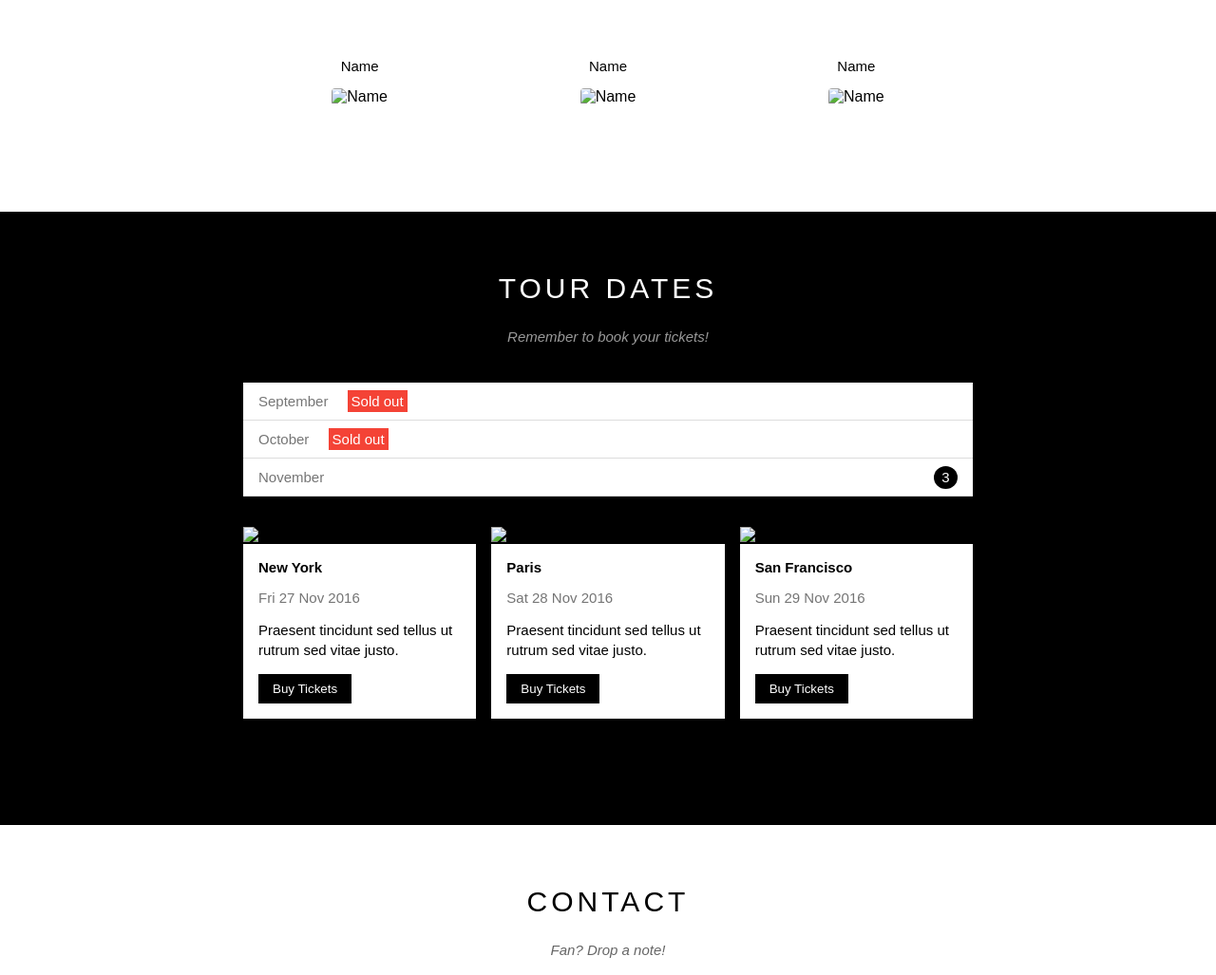
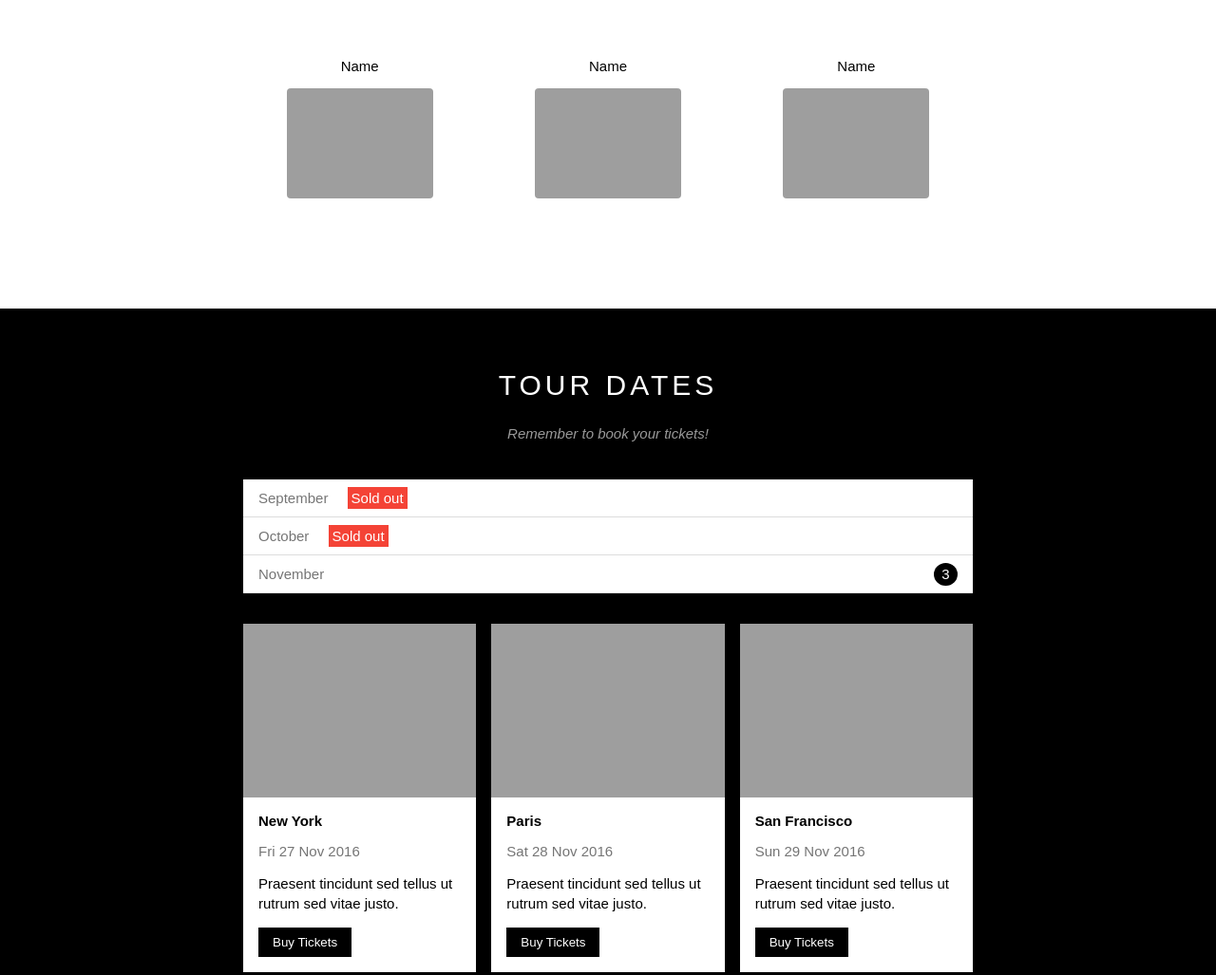
Before and after one commit to tungbo/w3_tunz, a plain HTML site: page index.html in a window 1280 px wide. Shown: the part 991-2018 px from the top of the page at 95% size. Drawn offline with Linux system fonts and the light colour scheme; the site is published under a folder, as on GitHub Pages, so addresses that start at the root find nothing.

Commit message:
fix picter

```diff
--- a/index.html
+++ b/index.html
@@ -63,15 +63,15 @@
                 <div class="row members-list">
                     <div class="col col-third s-col-full mt-32 text-center ">
                         <p class="member-name">Name</p>
-                        <img src="/assets/img/Team/bandmember.jpg" alt="Name" class="member-img">
+                        <img src="./assets/img/Team/bandmember.jpg" alt="Name" class="member-img">
                     </div>
                     <div class="col col-third s-col-full mt-32 text-center ">
                         <p class="member-name">Name</p>
-                        <img src="/assets/img/Team/bandmember.jpg" alt="Name" class="member-img">
+                        <img src="./assets/img/Team/bandmember.jpg" alt="Name" class="member-img">
                     </div>
                     <div class="col col-third s-col-full mt-32 text-center ">
                         <p class="member-name">Name</p>
-                        <img src="/assets/img/Team/bandmember.jpg" alt="Name" class="member-img">
+                        <img src="./assets/img/Team/bandmember.jpg" alt="Name" class="member-img">
                     </div>
                 </div>
             </div>
@@ -94,7 +94,7 @@
 
                     <div class="row place-list">
                         <div class="col col-third s-col-full mt-16">
-                            <img src="/assets/img/Places/place1.jpg" alt="New York" class="place-img">
+                            <img src="./assets/img/Places/place1.jpg" alt="New York" class="place-img">
                             <div class="place-body">
                                 <h3 class="place-heading">New York</h3>
                                 <p class="place-time">Fri 27 Nov 2016</p>
@@ -103,7 +103,7 @@
                             </div>
                         </div>
                         <div class="col col-third s-col-full mt-16">
-                            <img src="/assets/img/Places/place2.jpg" alt="Paris" class="place-img">
+                            <img src="./assets/img/Places/place2.jpg" alt="Paris" class="place-img">
                             <div class="place-body">
                                 <h3 class="place-heading">Paris</h3>
                                 <p class="place-time">Sat 28 Nov 2016</p>
@@ -112,7 +112,7 @@
                             </div>
                         </div>
                         <div class="col col-third s-col-full mt-16">
-                            <img src="/assets/img/Places/place3.jpg" alt="San Francisco" class="place-img">
+                            <img src="./assets/img/Places/place3.jpg" alt="San Francisco" class="place-img">
                             <div class="place-body">
                                 <h3 class="place-heading">San Francisco</h3>
                                 <p class="place-time">Sun 29 Nov 2016</p>
@@ -157,7 +157,7 @@
             <!-- End: Contact section -->
 
             <div class="map-section">
-                <img src="/assets/img/map/map.jpg" alt="Map">
+                <img src="./assets/img/map/map.jpg" alt="Map">
             </div>
         </div>
 
```
